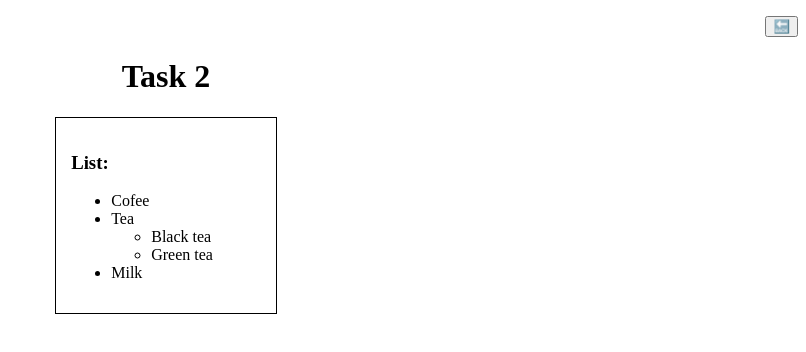
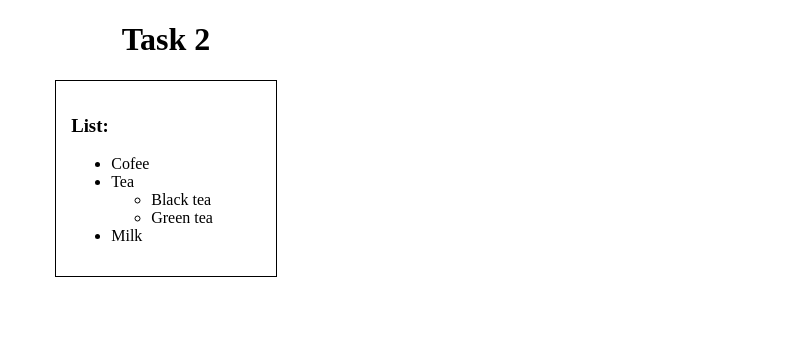
Before and after one commit to AdrijeGuha/Ethnus-MERN-training-TASKS, a plain HTML site: page HTML TASKS/task2.html in a window 1280 px wide. Shown: the whole page, without its empty margins (474-1280 px from the left). Drawn offline with Linux system fonts and the light colour scheme.

Commit message:
Removing the back button

```diff
--- a/HTML TASKS/task2.html
+++ b/HTML TASKS/task2.html
@@ -23,9 +23,6 @@
         </style>
     </head>
     <body>
-        <p align="right">
-            <button><a href="/Code/index.html" style="text-decoration:none">🔙</a></button>
-        </p>
         <h1>Task 2</h1>
         <div class="container">
             <p>
```
Also changed, not shown: CSS TASKS/task1.html (+0 -3 lines), CSS TASKS/task2.html (+0 -3 lines), CSS TASKS/task3.html (+0 -3 lines), CSS TASKS/task4.html (+0 -3 lines), CSS TASKS/task5.html (+0 -3 lines), CSS TASKS/task6.html (+0 -3 lines), CSS TASKS/task7.html (+0 -3 lines), HTML TASKS/task1.html (+1 -3 lines), HTML TASKS/task3.html (+0 -3 lines), HTML TASKS/task4.html (+0 -3 lines), HTML TASKS/task5.html (+0 -3 lines).
